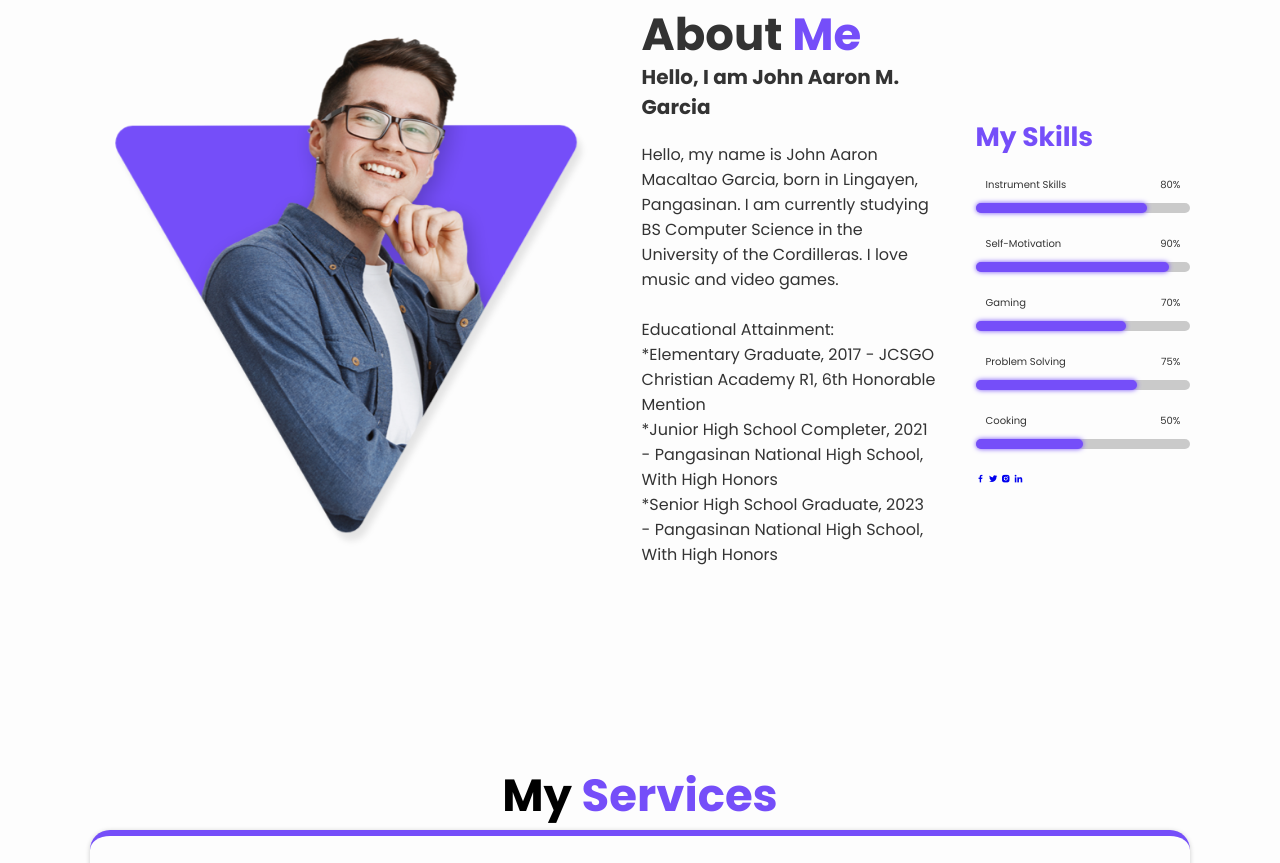
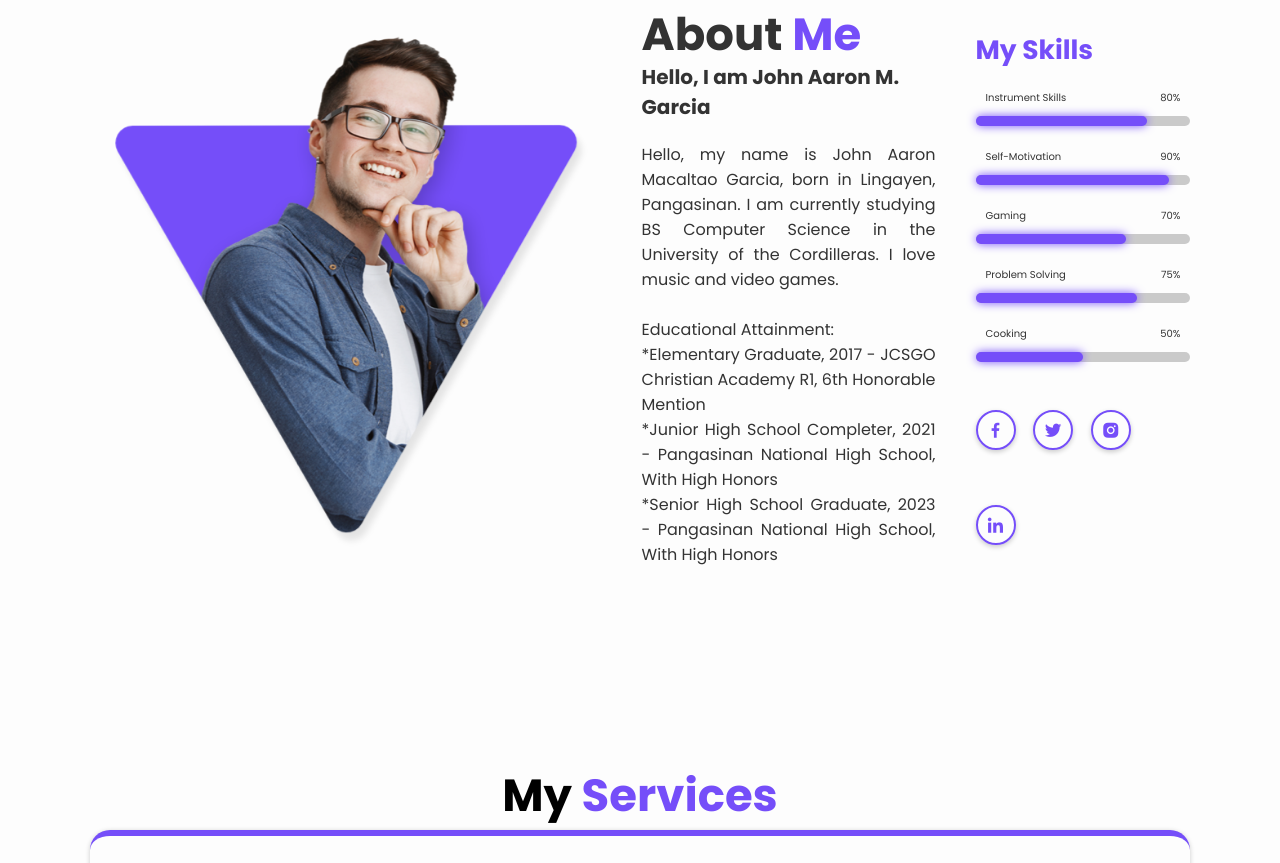
Before and after one commit to Scare-gh/Scare-gh.github.io, a plain HTML site: page index.html in a window 1280 px wide. Shown: the part 938-1801 px from the top of the page. Drawn offline with nearby package versions, Linux system fonts and the light colour scheme.

Commit message:
Update style.css

```diff
--- a/css/style.css
+++ b/css/style.css
@@ -17,7 +17,7 @@
     --main-color: #754ef9;
     --white-color: #fdfdfd;
     --shadow-color: rgba(0, 0, 0, .2);
-    --neon-box-shadow: 0 0 .5rem #754ef9;
+    --neon-box-shadow: 0 0 1rem #754ef9;
 }
 
 .dark-mode {
@@ -331,6 +331,7 @@ span {
     font-size: 1.6rem;
     margin: 2rem 0 3rem;
     color: var(--text-color);
+    text-align: justify;
 }
 
 .skill-main {
@@ -398,6 +399,27 @@ span {
     width: 50%;
 }
 
+.skill-main .social-media a {
+    display: inline-flex;
+    justify-content: center;
+    align-items: center;
+    width: 4rem;
+    height: 4rem;
+    background: transparent;
+    border: .2rem solid var(--main-color);
+    border-radius: 50%;
+    box-shadow: 0 .2rem .5rem var(--shadow-color);
+    font-size: 2rem;
+    color: var(--main-color);
+    margin: 2.5rem 1.5rem 3rem 0;
+    transition: .5s ease;
+}
+
+.skill-main .social-media a:hover {
+    background: var(--main-color);
+    color: var(--white-color);
+}
+
 .services .services-container {
     display: flex;
     justify-content: center;
```
